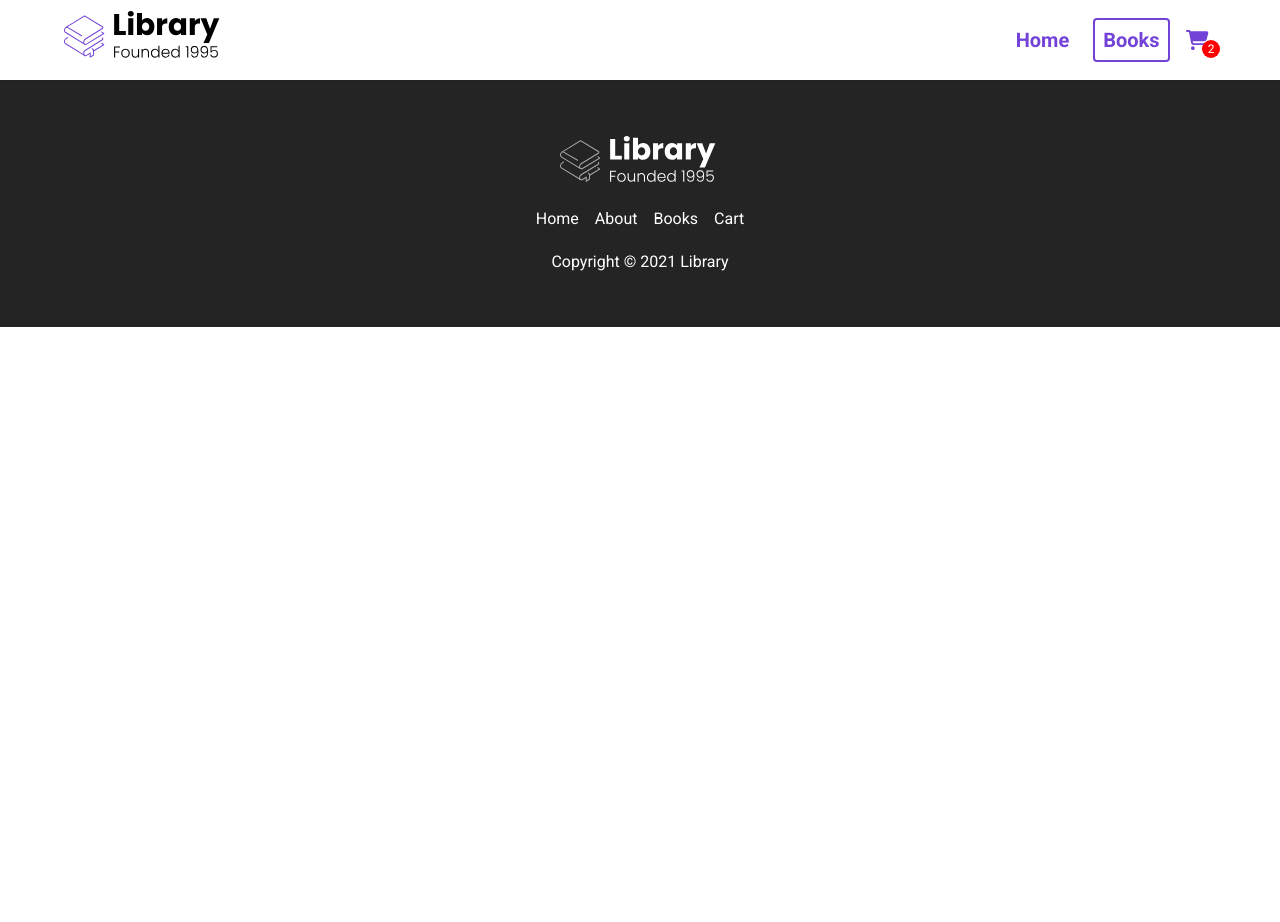
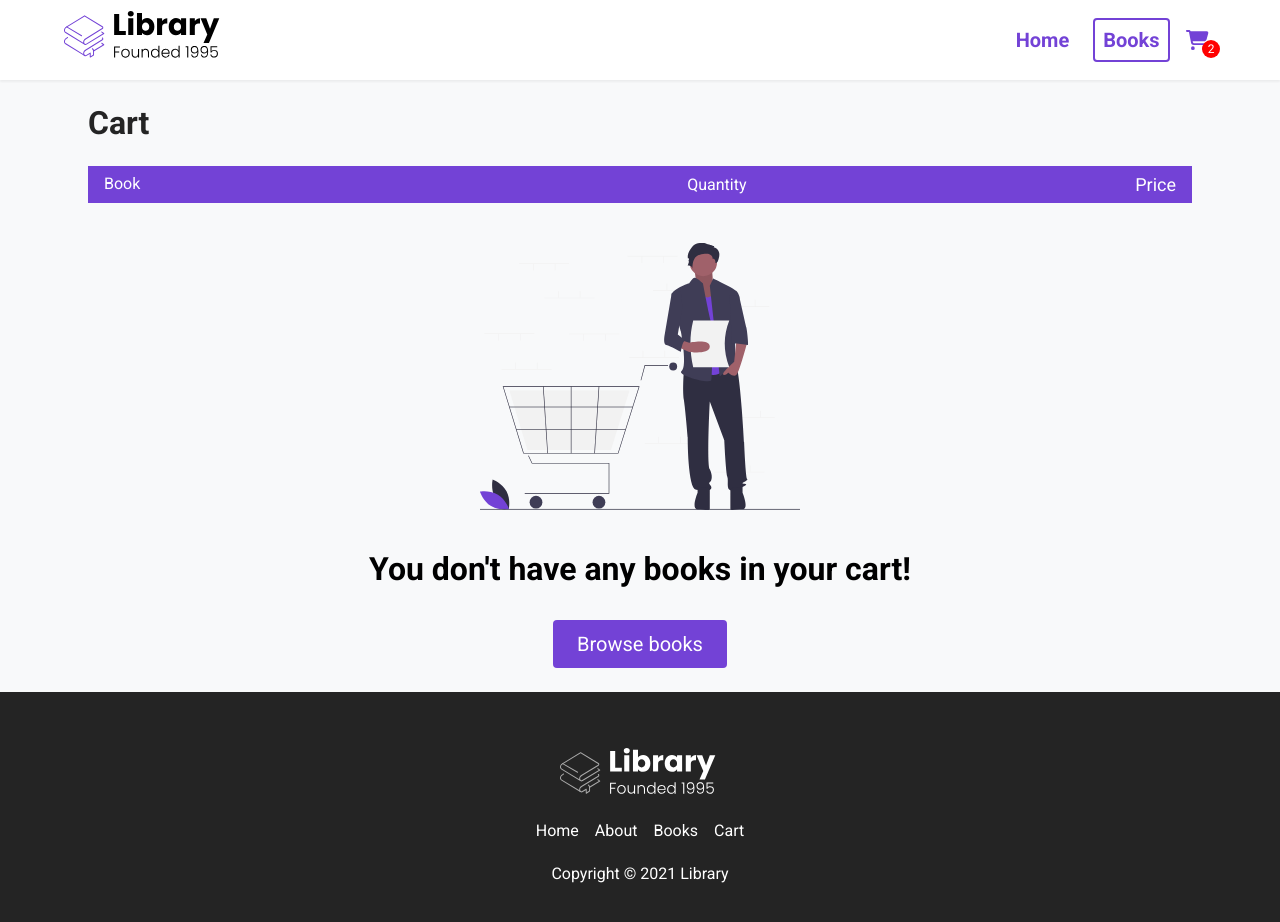
Before and after one commit to rgarci82/E-Commerce, a React (Create React App) app: page /cart in a window 1280 px wide. Shown: the top 922 px of the page. Before the commit the page ends 800 px from the top, so only its background shows below. Built offline with nearby package versions, Linux system fonts and the light colour scheme.

Commit message:
made a fully functional checkout page

```diff
--- a/src/App.js
+++ b/src/App.js
@@ -10,8 +10,52 @@
 import Books from "./components/pages/Books";
 import { books } from "./data";
 import BookInfo from "./components/pages/BookInfo";
+import Cart from "./components/pages/Cart";
+import { useEffect, useState } from "react";
 
 function App() {
+  const [cart, setCart] = useState([]);
+
+  function addToCart(book) {
+    setCart([...cart, { ...book, quantity: 1 }]);
+    // const dupeItem = cart.find((item) => +item.id === +book.id);
+    // if (dupeItem) {
+    //   setCart(
+    //     cart.map((item) => {
+    //       if (item.id === dupeItem.id) {
+    //         return {
+    //           ...item,
+    //           quantity: item.quantity + 1,
+    //         };
+    //       } else {
+    //         return item;
+    //       }
+    //     })
+    //   );
+    // } else {
+    //   setCart([...cart, { ...book, quantity: 1 }]);
+    // }
+  }
+
+  function changeQuantity(book, quantity) {
+    setCart(
+      cart.map((item) =>
+        item.id === book.id
+          ? {
+              ...item,
+              quantity: +quantity,
+            }
+          : item
+      )
+    );
+  }
+
+  function removeItem(item) {
+    setCart(cart.filter((book) => book.id !== item.id));
+  }
+
+  useEffect(() => {}, [cart]);
+
   return (
     <Router>
       <div className="App">
@@ -19,7 +63,23 @@
         <Routes>
           <Route path="/" exact element={<Home />} />
           <Route path="/books" element={<Books books={books} />} />
-          <Route path="/books/:id" element={<BookInfo books={books} />} />
+          <Route
+            path="/books/:id"
+            element={
+              <BookInfo books={books} addToCart={addToCart} cart={cart} />
+            }
+          />
+          <Route
+            path="/cart"
+            element={
+              <Cart
+                books={books}
+                cart={cart}
+                changeQuantity={changeQuantity}
+                removeItem={removeItem}
+              />
+            }
+          />
         </Routes>
         <Footer />
       </div>
--- a/src/components/pages/BookInfo.jsx
+++ b/src/components/pages/BookInfo.jsx
@@ -3,10 +3,20 @@
 import Rating from "../ui/Rating";
 import Price from "../ui/Price";
 import Book from "../ui/Book";
+import { useState } from "react";
 
-function BookInfo({ books }) {
+function BookInfo({ books, addToCart, cart }) {
   const { id } = useParams();
   const book = books.find((book) => +book.id === +id);
+
+  function addBookToCart(book) {
+    addToCart(book);
+  }
+
+  function bookExistsOnCart() {
+    return cart.find((book) => book.id === +id);
+  }
+
   return (
     <div id="books__body">
       <main id="books__main">
@@ -48,7 +58,15 @@
                     expedita illum! Quo accusamus voluptate deleniti?
                   </p>
                 </div>
-                <button className="btn">Add to Cart</button>
+                {bookExistsOnCart() ? (
+                  <Link to={"/cart"}>
+                    <button className="btn">Checkout</button>
+                  </Link>
+                ) : (
+                  <button className="btn" onClick={() => addBookToCart(book)}>
+                    Add to Cart
+                  </button>
+                )}
               </div>
             </div>
           </div>
--- /dev/null
+++ b/src/components/pages/Cart.jsx
@@ -0,0 +1,113 @@
+import React, { useEffect, useState } from "react";
+import EmptyCart from "../../assets/empty_cart.svg";
+import { Link } from "react-router-dom";
+
+function Cart({ cart, changeQuantity, removeItem }) {
+  const total = () => {
+    let price = 0;
+    cart.forEach((item) => {
+      price += +(item.salePrice || item.originalPrice) * item.quantity;
+    });
+    return price;
+  };
+  return (
+    <div id="books__body">
+      <main id="books__main">
+        <div className="books__container">
+          <div className="row">
+            <div className="book__selected--top">
+              <h2 className="cart__title">Cart</h2>
+            </div>
+            <div className="cart">
+              <div className="cart__header">
+                <span className="cart__book">Book</span>
+                <span className="cart__quantity">Quantity</span>
+                <span className="cart__total">Price</span>
+              </div>
+              <div className="cart__body">
+                {cart.map((book) => {
+                  return (
+                    <div className="cart__item" key={book.id}>
+                      <div className="cart__book">
+                        <img
+                          src={book.url}
+                          className="cart__book--img"
+                          alt=""
+                        />
+                        <div className="cart__book--info">
+                          <span className="cart__book--title">
+                            {book.title}
+                          </span>
+                          <span className="cart__book--price">
+                            ${(book.salePrice || book.originalPrice).toFixed(2)}
+                          </span>
+                          <button
+                            className="cart__book--remove"
+                            onClick={() => removeItem(book)}
+                          >
+                            Remove
+                          </button>
+                        </div>
+                      </div>
+                      <div className="cart__quantity">
+                        <input
+                          type="number"
+                          min={0}
+                          max={99}
+                          className="cart__input"
+                          onChange={(event) =>
+                            changeQuantity(book, event.target.value)
+                          }
+                          value={book.quantity}
+                        />
+                      </div>
+                      <div className="cart__total">
+                        $
+                        {(
+                          (book.salePrice || book.originalPrice) * book.quantity
+                        ).toFixed(2)}
+                      </div>
+                    </div>
+                  );
+                })}
+              </div>
+              {cart.length === 0 && (
+                <div className="cart__empty">
+                  <img src={EmptyCart} alt="" className="cart__empty--img" />
+                  <h2>You don't have any books in your cart!</h2>
+                  <Link to={"/books"}>
+                    <button className="btn">Browse books</button>
+                  </Link>
+                </div>
+              )}
+            </div>
+            {cart.length > 0 && (
+              <div className="total">
+                <div className="total__item total__sub--total">
+                  <span>Subtotal</span>
+                  <span>${total().toFixed(2)}</span>
+                </div>
+                <div className="total__item total__tax">
+                  <span>Tax</span>
+                  <span>${(total() * 0.0825).toFixed(2)}</span>
+                </div>
+                <div className="total__item total__price">
+                  <span>Total</span>
+                  <span>${(total() * 0.0825 + total()).toFixed(2)}</span>
+                </div>
+                <button
+                  className="btn btn__checkout no-cursor"
+                  onClick={() => alert("Not available yet :(")}
+                >
+                  Proceed to Checkout
+                </button>
+              </div>
+            )}
+          </div>
+        </div>
+      </main>
+    </div>
+  );
+}
+
+export default Cart;
--- a/src/index.css
+++ b/src/index.css
@@ -631,6 +631,131 @@
   margin-bottom: 16px;
 }
 
+/*
+
+Cart
+
+*/
+
+.cart__header {
+  background-color: #7342d6;
+  margin: 0 24px;
+  padding: 8px 16px;
+  color: white;
+  display: flex;
+}
+
+.cart__item {
+  margin: 24px;
+  display: flex;
+  padding-right: 8px;
+}
+
+.cart__title {
+  margin-bottom: 16px;
+}
+
+.cart__book {
+  width: 60%;
+  display: flex;
+}
+
+.cart__quantity {
+  width: 40%;
+  display: flex;
+  align-items: center;
+}
+
+.cart__total {
+  width: 100%;
+  max-width: 100px;
+  display: flex;
+  align-items: center;
+  justify-content: flex-end;
+  font-size: 18px;
+}
+
+.cart__input {
+  padding: 8px;
+  width: 60px;
+}
+
+.cart__book--img {
+  width: 100%;
+  max-width: 90px;
+  max-height: 128px;
+}
+
+.cart__book--info {
+  display: flex;
+  flex-direction: column;
+  justify-content: center;
+  padding: 8px 16px;
+}
+
+.cart__book--title {
+  font-size: 20px;
+  margin-bottom: 16px;
+}
+
+.cart__book--price {
+  margin-bottom: 16px;
+}
+
+.cart__book--remove {
+  background-color: transparent;
+  color: #cf0000;
+  border: none;
+  padding-left: 0;
+  width: 48px;
+}
+
+.total {
+  display: flex;
+  flex-direction: column;
+  align-items: flex-end;
+  padding: 0 24px;
+  width: 100%;
+  max-width: 300px;
+  margin-left: auto;
+  font-size: 16px;
+}
+
+.total__item {
+  font-size: 18px;
+  margin-bottom: 24px;
+  width: 100%;
+  display: flex;
+  justify-content: space-between;
+}
+
+.total__sub--total {
+  border-top: 2px solid #7342d6;
+  padding-top: 24px;
+}
+
+.total__price {
+  font-weight: bold;
+}
+
+.cart__empty {
+  display: flex;
+  flex-direction: column;
+  align-items: center;
+  justify-content: center;
+}
+
+.cart__empty--img {
+  padding: 40px;
+  max-width: 400px;
+}
+
+.btn__checkout {
+  width: 100%;
+  font-size: 16px;
+  padding: 12px 0;
+}
+
 /*Small phones, tablets, large smartphones*/
 
 @media (max-width: 768px) {
```
